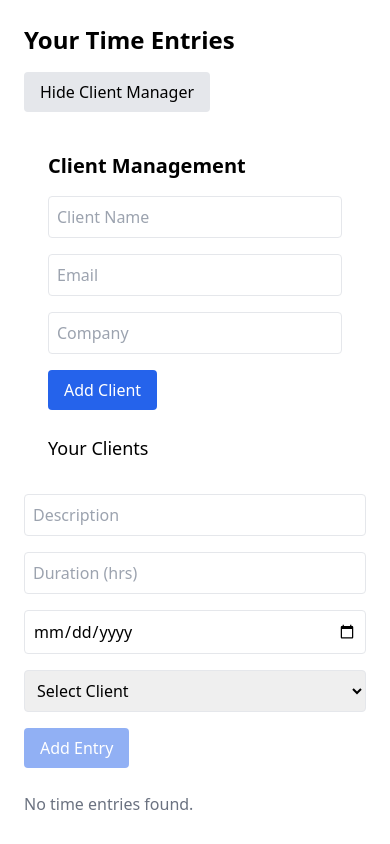
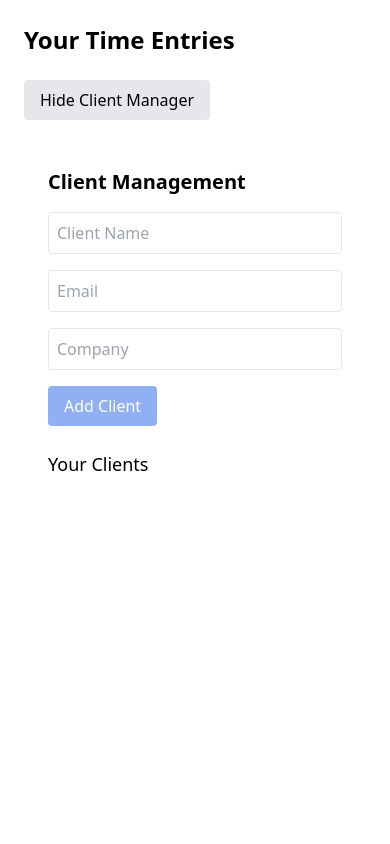
Before and after one commit to swarna73/timetrackr, a React (Vite) app in the folder timetrackr-frontend/frontend/: page /dashboard in a window 390 px wide. Both pictures are taken after a click on the button "Manage Clients". Built offline with nearby package versions, Linux system fonts and the light colour scheme.

Commit message:
✅ Client successfully added with a confirmation toast,  “Add Client” button is disabled until all fields are filled,  UI is clean and responsive, Clients are sorted and rendered correctly, Add entry section is hidden while managing clients

```diff
--- a/timetrackr-frontend/frontend/src/components/ClientManager.jsx
+++ b/timetrackr-frontend/frontend/src/components/ClientManager.jsx
@@ -1,28 +1,30 @@
-import React, { useEffect, useState } from "react";
+import React, { useState, useEffect } from "react";
 import axios from "../api/axios";
-import { ToastContainer, toast } from "react-toastify";
+import { toast, ToastContainer } from "react-toastify";
 import "react-toastify/dist/ReactToastify.css";
 
-function ClientManager() {
-  const [clients, setClients] = useState([]);
+function ClientManager({ onClientAdded }) {
   const [name, setName] = useState("");
   const [email, setEmail] = useState("");
   const [company, setCompany] = useState("");
-
+  const [clients, setClients] = useState([]);
   const userId = localStorage.getItem("userId");
 
   useEffect(() => {
+    if (userId) {
+      fetchClients();
+    }
+  }, [userId]);
+
   const fetchClients = async () => {
     try {
       const res = await axios.get(`/clients/user/${userId}`);
-        setClients(res.data);
+      const sorted = res.data.sort((a, b) => a.name.localeCompare(b.name));
+      setClients(sorted);
     } catch (err) {
       toast.error("❌ Failed to load clients");
     }
   };
-
-    if (userId) fetchClients();
-  }, [userId]);
 
   const handleAddClient = async (e) => {
     e.preventDefault();
@@ -33,59 +35,71 @@ function ClientManager() {
         company,
         user: { id: userId },
       });
-      setClients([...clients, res.data]);
+      toast.success("✅ Client added successfully!");
+      autoClose: 3000; // closes after 3 seconds
+      hideProgressBar: true;
+
+      setClients((prev) =>
+        [...prev, res.data].sort((a, b) => a.name.localeCompare(b.name))
+      );
       setName("");
       setEmail("");
       setCompany("");
-      toast.success("✅ Client added successfully");
+      onClientAdded?.(res.data);
     } catch (err) {
       toast.error("❌ Failed to add client");
     }
   };
 
+  const isClientFormValid =
+    name.trim() !== "" && email.trim() !== "" && company.trim() !== "";
+
   return (
     <div className="p-6 max-w-xl mx-auto">
       <ToastContainer />
       <h2 className="text-xl font-semibold mb-4">Client Management</h2>
-
       <form onSubmit={handleAddClient} className="space-y-4 mb-6">
         <input
           type="text"
           placeholder="Client Name"
-          className="w-full p-2 border rounded"
           value={name}
           onChange={(e) => setName(e.target.value)}
-          required
+          className="w-full border p-2 rounded"
         />
         <input
           type="email"
           placeholder="Email"
-          className="w-full p-2 border rounded"
           value={email}
           onChange={(e) => setEmail(e.target.value)}
+          className="w-full border p-2 rounded"
         />
         <input
           type="text"
           placeholder="Company"
-          className="w-full p-2 border rounded"
           value={company}
           onChange={(e) => setCompany(e.target.value)}
+          className="w-full border p-2 rounded"
         />
-        <button type="submit" className="bg-blue-600 text-white px-4 py-2 rounded">
+        <button
+          type="submit"
+          disabled={!isClientFormValid}
+          className={`bg-blue-600 text-white px-4 py-2 rounded ${
+            !isClientFormValid ? "opacity-50 cursor-not-allowed" : "hover:bg-blue-700"
+          }`}
+        >
           Add Client
         </button>
       </form>
 
       <h3 className="text-lg font-medium mb-2">Your Clients</h3>
       <ul className="space-y-2">
-            {clients
-    .slice() // create a shallow copy to avoid mutating state
-    .sort((a, b) => a.name.localeCompare(b.name))
-    .map((client) => (
+        {clients.map((client) => (
           <li key={client.id} className="border p-3 rounded">
             <strong>{client.name}</strong>
             <div className="text-sm text-gray-600">{client.email || "No email"}</div>
-            <div className="text-sm text-gray-600">{client.company || "No company"}</div>
+            <div className="text-sm text-gray-600">
+              {client.company || "No company"}
+            </div>
           </li>
         ))}
       </ul>
--- a/timetrackr-frontend/frontend/src/pages/Dashboard.jsx
+++ b/timetrackr-frontend/frontend/src/pages/Dashboard.jsx
@@ -8,66 +8,40 @@ function Dashboard() {
   const [description, setDescription] = useState("");
   const [duration, setDuration] = useState("");
   const [date, setDate] = useState("");
+  const [selectedClientId, setSelectedClientId] = useState("");
   const [entries, setEntries] = useState([]);
   const [clients, setClients] = useState([]);
-  const [selectedClientId, setSelectedClientId] = useState("");
+  const [showClientManager, setShowClientManager] = useState(false);
   const userId = localStorage.getItem("userId");
-  const [showClientManager, setShowClientManager] = useState(false);
 
-  const isFormValid =
-    description.trim() !== "" &&
-    duration > 0 &&
-    date !== "" &&
-    selectedClientId !== "";
+  useEffect(() => {
+    if (!userId) return;
+    fetchEntries();
+    fetchClients();
+  }, [userId]);
 
-
-  // Fetch entries
-  useEffect(() => {
-    async function fetchEntries() {
+  const fetchEntries = async () => {
     try {
       const res = await axios.get(`/time-entries/user/${userId}`);
-	   const sorted = res.data.sort((a, b) =>
-      a.date > b.date ? -1 : 1 // latest first, or reverse if needed
-       );
+      const sorted = res.data.sort((a, b) => new Date(b.date) - new Date(a.date));
       setEntries(sorted);
-  }        catch (err) {
+    } catch (err) {
       console.error("❌ Failed to fetch time entries:", err.message);
     }
-}
+  };
 
-    if (userId) fetchEntries();
-  }, [userId]);
-
-  // Fetch clients
-  useEffect(() => {
-    async function fetchClients() {
+  const fetchClients = async () => {
     try {
       const res = await axios.get(`/clients/user/${userId}`);
-     // Sort alphabetically by name before setting state
-      const sortedClients = res.data.sort((a, b) =>
-        a.name.localeCompare(b.name)
-      );
-      setClients(sortedClients);
+      const sorted = res.data.sort((a, b) => a.name.localeCompare(b.name));
+      setClients(sorted);
     } catch (err) {
       console.error("❌ Failed to fetch clients:", err.message);
     }
-  }
+  };
 
-
-    if (userId) fetchClients();
-  }, [userId]);
-
-  // Add entry
   const handleAddEntry = async (e) => {
     e.preventDefault();
-    console.log("Submitting entry:", {
-      description,
-      duration,
-      date,
-      userId,
-      clientId: selectedClientId,
-    });
-
     try {
       const res = await axios.post("/time-entries", {
         description,
@@ -82,25 +56,43 @@ function Dashboard() {
       setDate("");
       setSelectedClientId("");
       toast.success("✅ Time entry added successfully!");
+      autoClose: 3000; // closes after 3 seconds
+      hideProgressBar: true;
     } catch (err) {
+      toast.error("❌ Failed to add time entry");
       console.error("❌ Failed to add time entry:", err.message);
-      toast.error("❌ Could not add entry.");
     }
   };
 
+  const isFormValid =
+    description.trim() !== "" &&
+    duration > 0 &&
+    date !== "" &&
+    selectedClientId !== "";
+
   return (
-    <>
+    <div className="p-6 max-w-2xl mx-auto">
       <ToastContainer />
-      <div className="p-6 max-w-xl mx-auto">
-        <h2 className="text-2xl font-bold mb-4">Your Time Entries</h2>
+      <h1 className="text-2xl font-bold mb-6">Your Time Entries</h1>
+
       <button
-  onClick={() => setShowClientManager((prev) => !prev)}
-  className="mb-4 px-4 py-2 bg-gray-200 rounded hover:bg-gray-300"
+        className="bg-gray-200 px-4 py-2 rounded mb-6"
+        onClick={() => setShowClientManager(!showClientManager)}
       >
         {showClientManager ? "Hide Client Manager" : "Manage Clients"}
       </button>
-      {showClientManager && <ClientManager />}
 
+      {showClientManager ? (
+        <ClientManager
+          onClientAdded={(newClient) =>
+            setClients((prev) =>
+              [...prev, newClient].sort((a, b) => a.name.localeCompare(b.name))
+            )
+          }
+        />
+      ) : (
+        <>
+          {clients.length > 0 ? (
             <form onSubmit={handleAddEntry} className="space-y-4 mb-6">
               <input
                 type="text"
@@ -108,7 +100,6 @@ function Dashboard() {
                 value={description}
                 onChange={(e) => setDescription(e.target.value)}
                 className="w-full border p-2 rounded"
-            required
               />
               <input
                 type="number"
@@ -117,21 +108,17 @@ function Dashboard() {
                 value={duration}
                 onChange={(e) => setDuration(e.target.value)}
                 className="w-full border p-2 rounded"
-            required
               />
               <input
                 type="date"
                 value={date}
                 onChange={(e) => setDate(e.target.value)}
                 className="w-full border p-2 rounded"
-            required
               />
-
               <select
                 value={selectedClientId}
                 onChange={(e) => setSelectedClientId(e.target.value)}
                 className="w-full border p-2 rounded"
-            required
               >
                 <option value="">Select Client</option>
                 {clients.map((client) => (
@@ -150,19 +137,30 @@ function Dashboard() {
                 Add Entry
               </button>
             </form>
+          ) : (
+            <p className="text-gray-500">
+              You must add a client before logging time entries.
+            </p>
+          )}
 
           {entries.length === 0 ? (
             <p className="text-gray-500">No time entries found.</p>
           ) : (
-          entries.map((entry) => (
-            <div key={entry.id} className="border p-2 rounded mb-2">
-              <strong>{entry.description}</strong> – {entry.duration} hrs on{" "}
-              {entry.date}
+            <div className="space-y-3">
+              {entries.map((entry) => (
+                <div
+                  key={entry.id}
+                  className="border p-3 rounded bg-white shadow-sm"
+                >
+                  <strong>{entry.client?.name || "Unknown Client"}</strong> –{" "}
+                  {entry.duration} hrs on {entry.date}
                 </div>
-          ))
+              ))}
+            </div>
+          )}
+        </>
       )}
     </div>
-    </>
   );
 }
 
```
Lines whose indentation alone changed are shown as unchanged.
